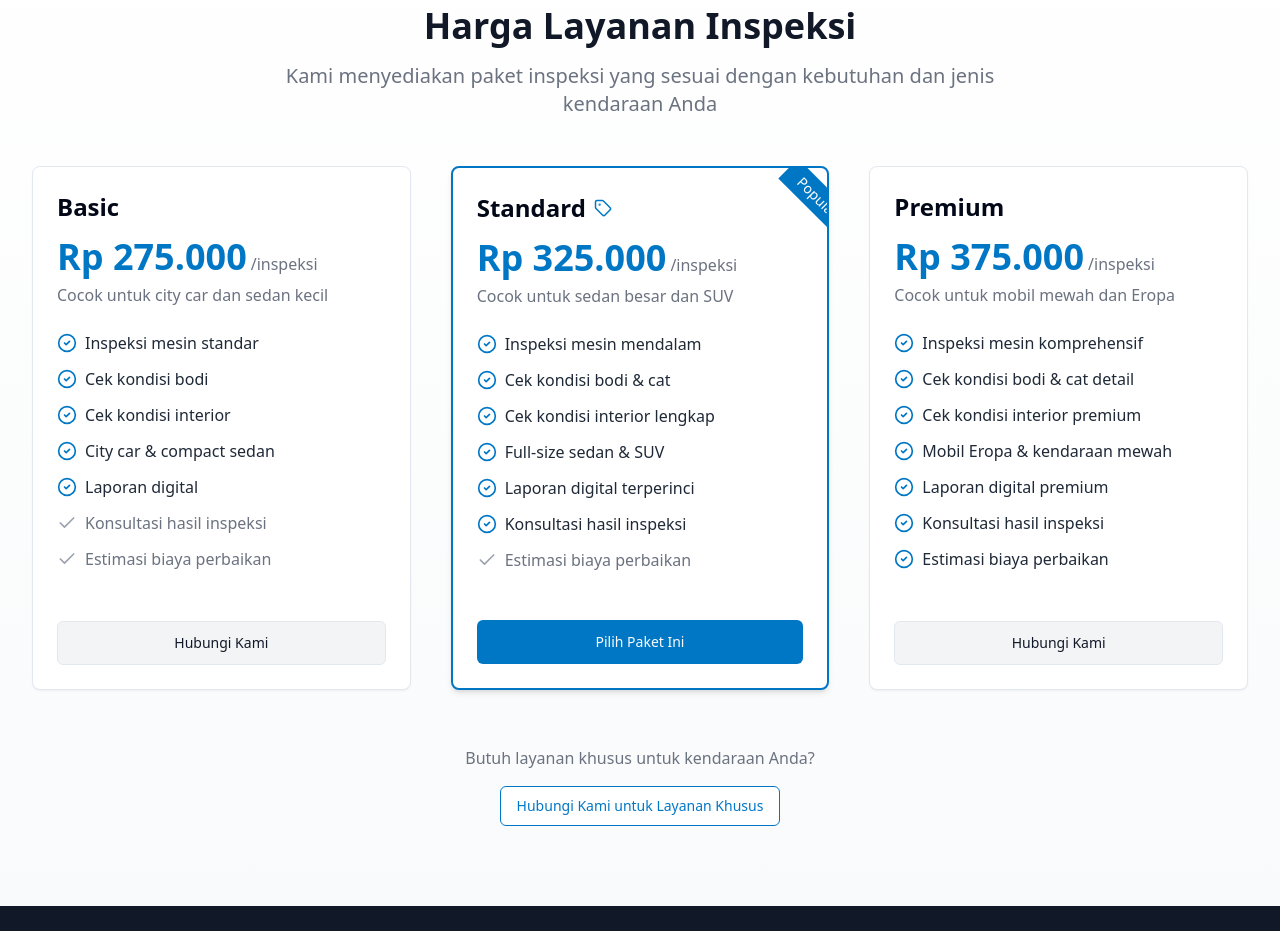
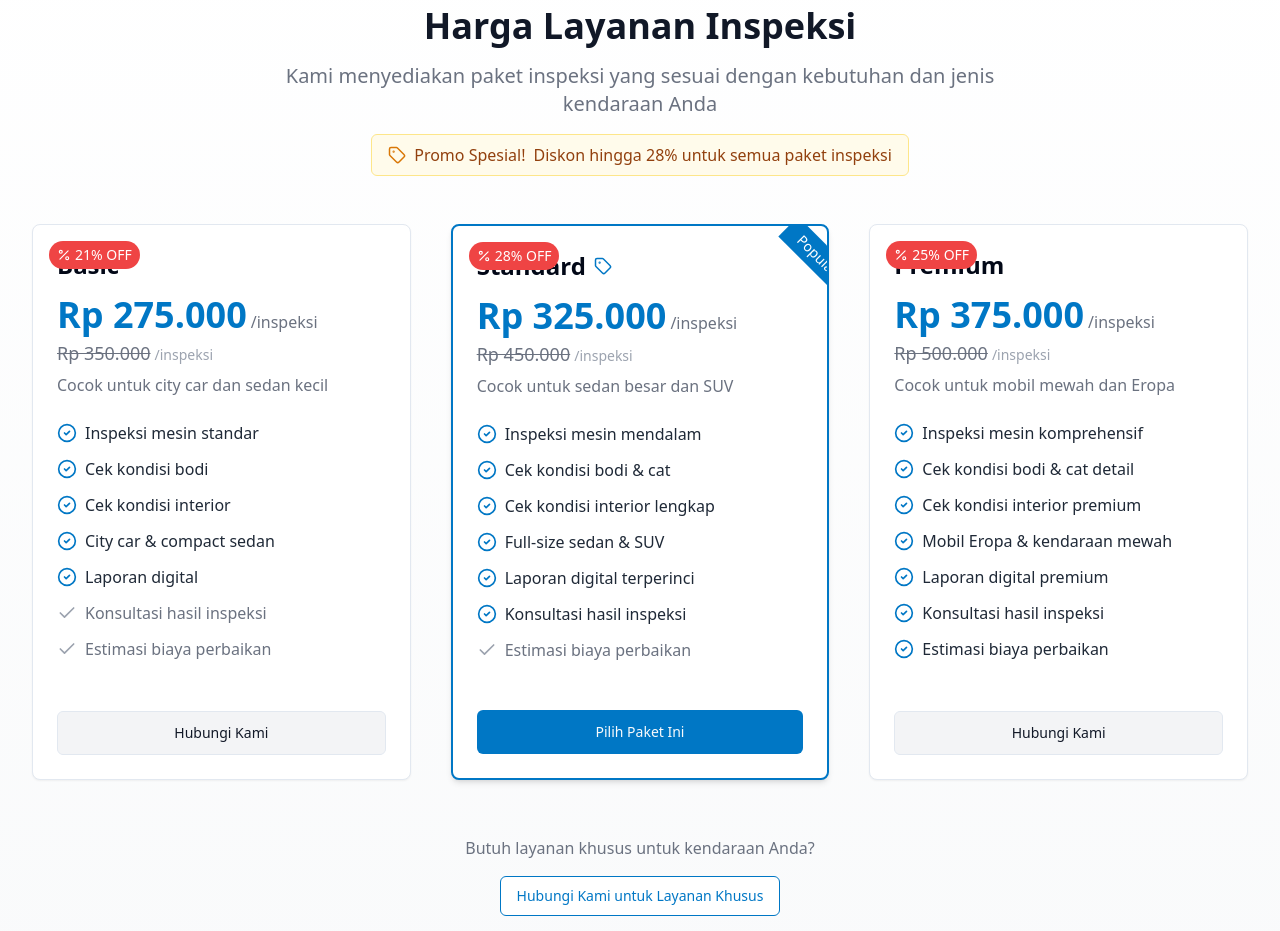
Before and after one commit to saldhyyoga/profmobil-ai-inspect, a React (Vite) app: page / in a window 1280 px wide. Shown: the part 2720-3651 px from the top of the page. Built offline with nearby package versions, Linux system fonts and the light colour scheme.

Commit message:
Add promo price to pricing section
Implement promo price display with crossed-out normal price.

```diff
--- a/src/components/PricingSection.tsx
+++ b/src/components/PricingSection.tsx
@@ -1,7 +1,7 @@
 
 import React from "react";
 import { Button } from "@/components/ui/button";
-import { Check, CircleCheck, Tag } from "lucide-react";
+import { Check, CircleCheck, Tag, Percent } from "lucide-react";
 import { Card, CardContent, CardFooter, CardHeader } from "@/components/ui/card";
 
 interface PricingFeature {
@@ -11,20 +11,24 @@ interface PricingFeature {
 
 interface PricingTierProps {
   title: string;
+  normalPrice: string;
   price: string;
   description: string;
   features: PricingFeature[];
   popular?: boolean;
   ctaText?: string;
+  discountPercent?: number;
 }
 
 const PricingTier: React.FC<PricingTierProps> = ({
   title,
+  normalPrice,
   price,
   description,
   features,
   popular = false,
   ctaText = "Pilih Paket",
+  discountPercent,
 }) => {
   return (
     <Card className={`relative h-full flex flex-col overflow-hidden transition-all duration-300 hover:shadow-lg ${
@@ -37,14 +41,30 @@ const PricingTier: React.FC<PricingTierProps> = ({
           </div>
         </div>
       )}
+      {discountPercent && (
+        <div className="absolute top-4 left-4">
+          <div className="bg-red-500 text-white px-2 py-1 rounded-full font-medium text-sm flex items-center">
+            <Percent size={14} className="mr-1" />
+            {discountPercent}% OFF
+          </div>
+        </div>
+      )}
       <CardHeader className="pb-0">
         <div className="flex items-baseline gap-2 mb-2">
           <h3 className="text-2xl font-bold">{title}</h3>
           {popular && <Tag size={18} className="text-automotive-600" />}
         </div>
-        <div className="flex items-baseline mb-4">
-          <span className="text-4xl font-extrabold text-automotive-600">{price}</span>
-          <span className="ml-1 text-gray-500">/inspeksi</span>
+        <div className="flex flex-col mb-4">
+          <div className="flex items-baseline">
+            <span className="text-4xl font-extrabold text-automotive-600">{price}</span>
+            <span className="ml-1 text-gray-500">/inspeksi</span>
+          </div>
+          {normalPrice && (
+            <div className="flex items-baseline mt-1">
+              <span className="text-gray-500 line-through text-lg">{normalPrice}</span>
+              <span className="ml-1 text-gray-400 text-sm">/inspeksi</span>
+            </div>
+          )}
         </div>
         <p className="text-gray-500">{description}</p>
       </CardHeader>
@@ -79,9 +99,11 @@ const PricingSection = () => {
   const pricingTiers = [
     {
       title: "Basic",
+      normalPrice: "Rp 350.000",
       price: "Rp 275.000",
       description: "Cocok untuk city car dan sedan kecil",
       popular: false,
+      discountPercent: 21,
       features: [
         { title: "Inspeksi mesin standar", included: true },
         { title: "Cek kondisi bodi", included: true },
@@ -95,9 +117,11 @@ const PricingSection = () => {
     },
     {
       title: "Standard",
+      normalPrice: "Rp 450.000",
       price: "Rp 325.000",
       description: "Cocok untuk sedan besar dan SUV",
       popular: true,
+      discountPercent: 28,
       features: [
         { title: "Inspeksi mesin mendalam", included: true },
         { title: "Cek kondisi bodi & cat", included: true },
@@ -111,9 +135,11 @@ const PricingSection = () => {
     },
     {
       title: "Premium",
+      normalPrice: "Rp 500.000",
       price: "Rp 375.000",
       description: "Cocok untuk mobil mewah dan Eropa",
       popular: false,
+      discountPercent: 25,
       features: [
         { title: "Inspeksi mesin komprehensif", included: true },
         { title: "Cek kondisi bodi & cat detail", included: true },
@@ -137,6 +163,11 @@ const PricingSection = () => {
           <p className="max-w-3xl text-xl text-gray-500 mx-auto">
             Kami menyediakan paket inspeksi yang sesuai dengan kebutuhan dan jenis kendaraan Anda
           </p>
+          <div className="mt-4 inline-flex items-center bg-amber-50 text-amber-800 px-4 py-2 rounded-md border border-amber-200">
+            <Tag size={18} className="mr-2 text-amber-600" />
+            <span className="font-medium">Promo Spesial!</span>
+            <span className="ml-2">Diskon hingga 28% untuk semua paket inspeksi</span>
+          </div>
         </div>
 
         <div className="grid grid-cols-1 gap-8 md:grid-cols-3 lg:gap-10">
@@ -144,11 +175,13 @@ const PricingSection = () => {
             <PricingTier
               key={index}
               title={tier.title}
+              normalPrice={tier.normalPrice}
               price={tier.price}
               description={tier.description}
               features={tier.features}
               popular={tier.popular}
               ctaText={tier.ctaText}
+              discountPercent={tier.discountPercent}
             />
           ))}
         </div>
```
